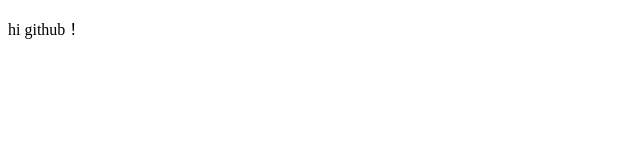
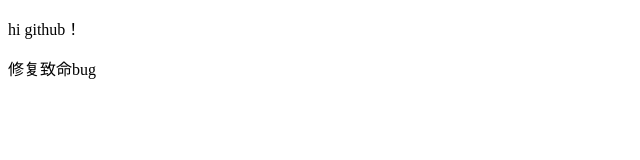
Before and after one commit to jonhsu/hellogithub, a plain HTML site: page index.html in a window 1280 px wide. Shown: the whole page, without its empty margins (0-640 px from the left). Drawn offline with Linux system fonts and the light colour scheme.

Commit message:
bug分支
解决了一个致命bug

```diff
--- a/index.html
+++ b/index.html
@@ -8,5 +8,6 @@
 </head>
 <body>
 	<p>hi github！</p>
+	<p>修复致命bug</p>
 </body>
 </html>
```
